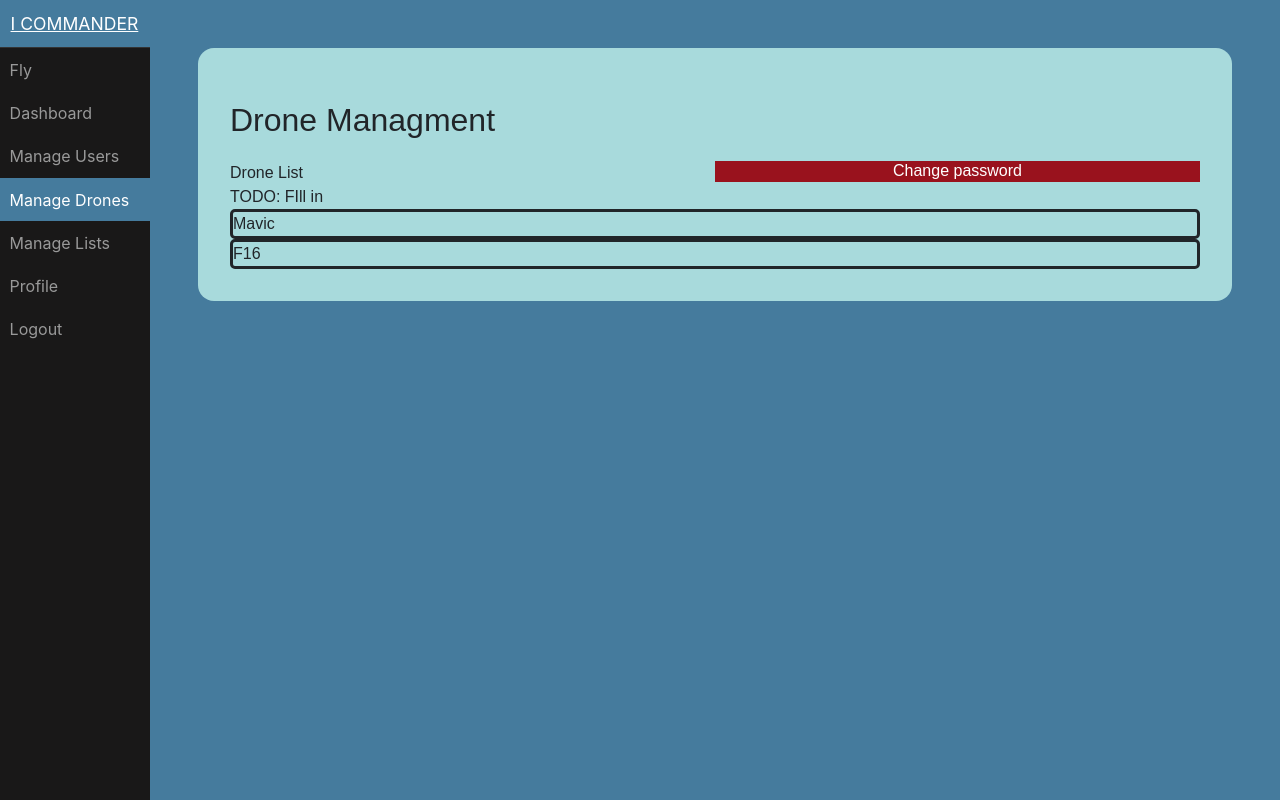
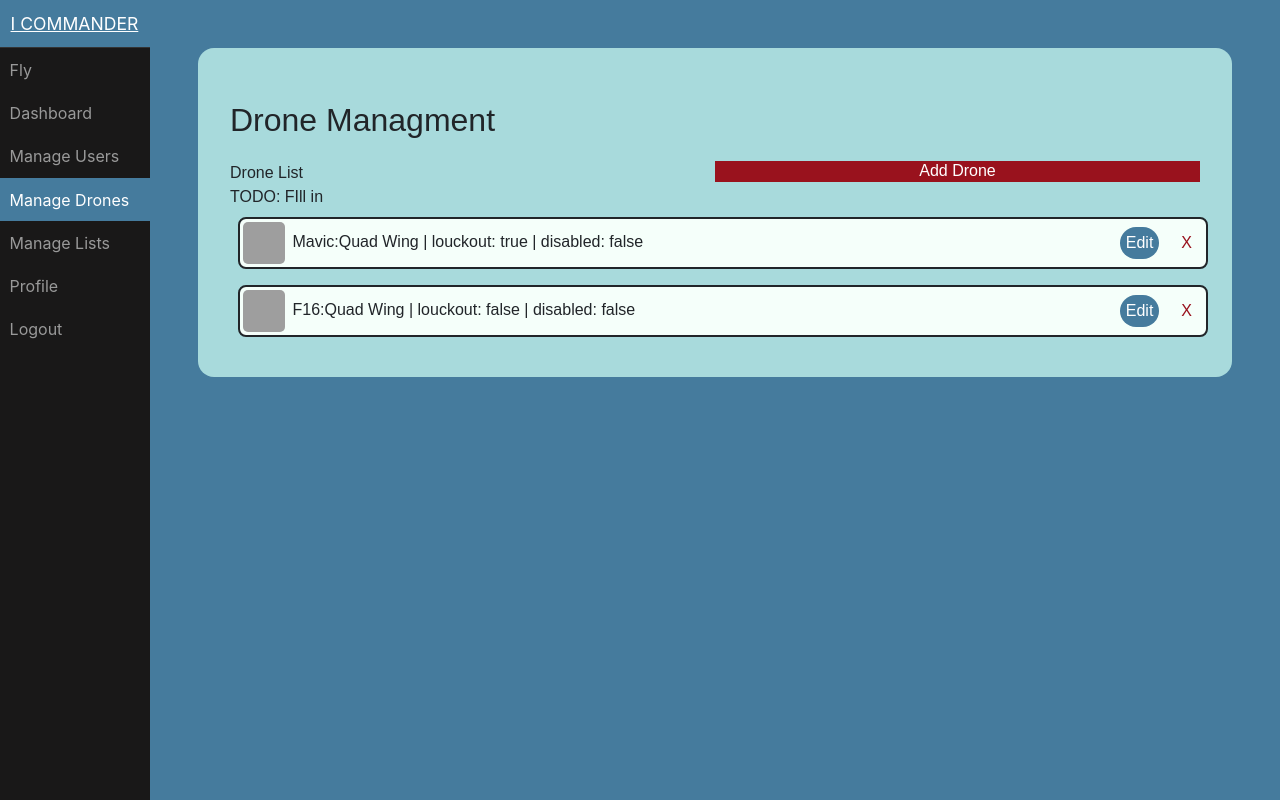
Before and after one commit to syonfox/I_Comander, a Node server app: page /dashboard/drones in a window 1280 px wide. Run offline with Node 20, Linux system fonts and the light colour scheme; some libraries are stand-ins or nearby versions; grey boxes are pictures that could not be loaded.

Commit message:
updated dronemanagmejnt

```diff
--- a/views/dashboard/drone_managment.ejs
+++ b/views/dashboard/drone_managment.ejs
@@ -78,8 +78,8 @@
             <div id="list_header" class="pure-u-1 ">
                 <span style="">Drone List</span>
                 <button id="add_drone_btn" class="pure-button-primary" data-toggle="collapse" data-target="#add_drone"
-                        style="width: 50%; border-radius: 0px; transition: width 0.5s ease-in-out; border: hidden; float: right">
-                    Change password
+                        style="width: 50%; border-radius: 0px; border: hidden; float: right">
+                    Add Drone
                 </button>
             </div>
             <div id="add_drone" class="pure-u-1 collapse" style="background: #99121d">
@@ -99,9 +99,26 @@
 <style>
     .drone_item {
         border-style: solid;
-        border-width: 3px;
-        border-radius: 5px;
+        border-width: 2px;
+        border-radius: 0.5em;
+        margin: .5em;
         /*background: #04a9f4;*/
+        background: mintcream;
+        /*transition: height 1s ease-in-out;*/
+    }
+    .drone_image {
+        width: 3em;
+        height: 3em;
+        border-radius: 0.5em;
+        padding: 3px;
+    }
+    .drone_item button {
+        border: none;
+        float: right;
+        /*padding: 0.5em;*/
+        background: #457b9d;
+        height: 2em;
+        margin: 0.5em;
     }
 
 </style>
@@ -118,7 +135,20 @@
             let item = document.createElement('div')
             item.classList.add('drone_item')
             item.classList.add('pure-u-1')
-            item.innerText = d.name;
+
+            item.innerHTML = `
+                <img src="/images/drone${d.did}.jpg" class="drone_image">
+                <span> ${d.name}:${d.type} | louckout: ${d.lockedout} | disabled: ${d.disabled} </span>
+                <button class="pure-button-primary" style="background: mintcream; color: #99121d">X</button>
+                <button class="pure-button-primary" data-toggle="collapse" data-target="#edit_drone_${d.did}">Edit</button>
+
+                <div id="edit_drone_${d.did}" class="pure-u-1 collapse" style="background: #457b9d">
+                    TODO: Fill IN
+                </div>
+
+                `
+
+            // item.innerText = d.name;
             console.log(d)
             dl.appendChild(item);
         });
```
